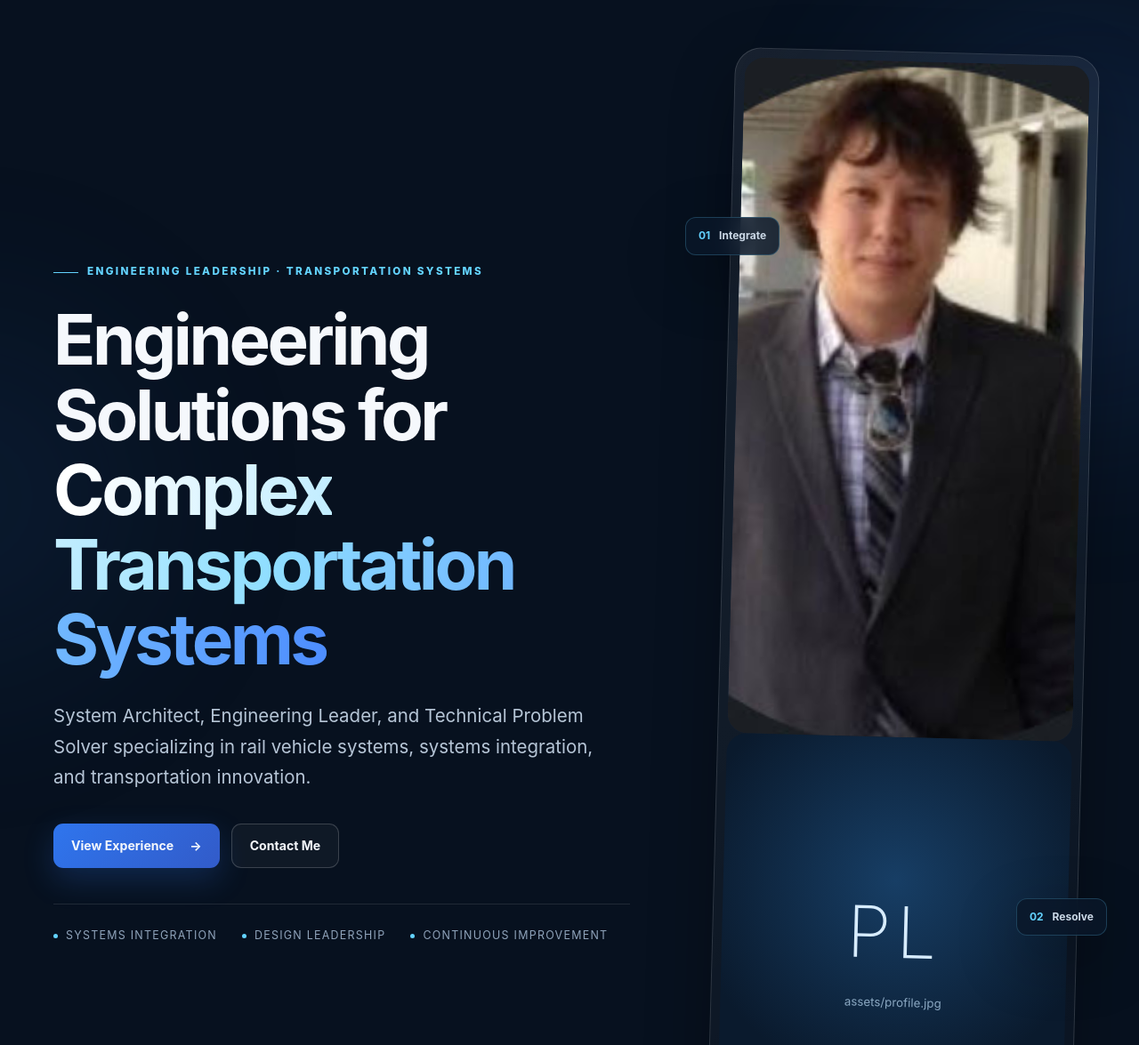
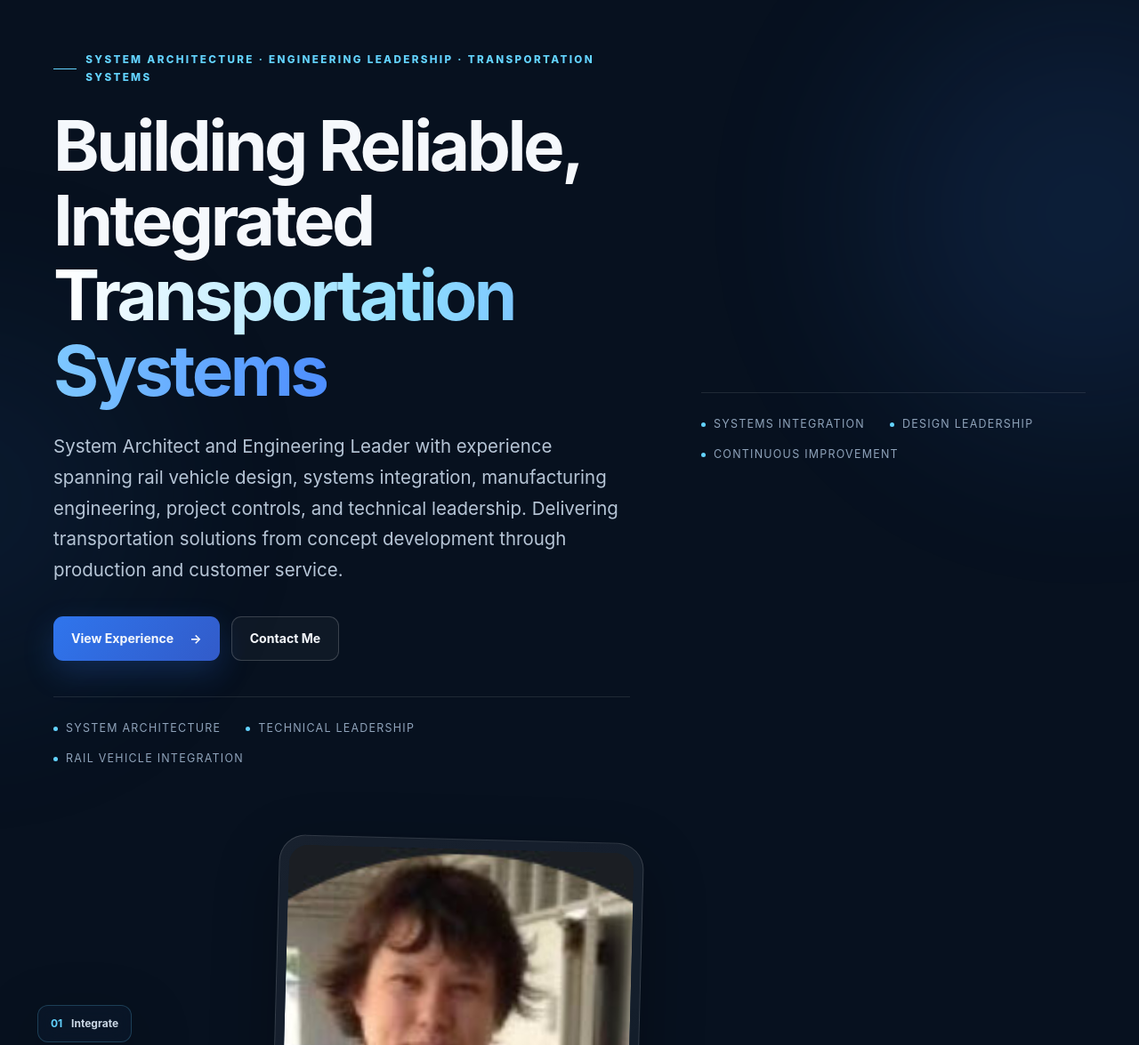
Before and after one commit to phillipliems/phillipliems.github.io, a plain HTML site: page index.html in a window 1280 px wide. Shown: the part 120-1295 px from the top of the page at 89% size. Drawn offline with Linux system fonts and the light colour scheme.

Commit message:
Revise meta tags and hero section content
Updated the description meta tag and title to reflect new professional roles and focus areas. Enhanced the hero section with additional details about expertise and experience.

```diff
--- a/index.html
+++ b/index.html
@@ -4,14 +4,14 @@
   <meta charset="utf-8">
   <meta name="viewport" content="width=device-width, initial-scale=1">
   <meta name="theme-color" content="#07111f">
-  <meta name="description" content="Phillip Liems is a Component Engineer and Design Lead specializing in passenger rail systems, systems integration, supplier coordination, and engineering leadership.">
+<meta name="description" content="Phillip Liems is a System Architect and Engineering Leader specializing in rail vehicle systems, transportation integration, technical leadership, and multidisciplinary engineering execution.">
   <meta name="keywords" content="Phillip Liems, component engineer, design lead, passenger rail, systems integration, engineering leadership">
   <meta name="author" content="Phillip Liems">
   <meta property="og:title" content="Phillip Liems | Engineering Portfolio">
   <meta property="og:description" content="Engineering solutions for complex transportation systems.">
   <meta property="og:type" content="website">
   <meta property="og:image" content="assets/profile.jpg">
-  <title>Phillip Liems | Component Engineer &amp; Design Lead</title>
+  <title>Phillip Liems | System Architect & Engineering Leader</title>
   <link rel="stylesheet" href="style.css">
   <script src="script.js" defer></script>
 </head>
@@ -42,14 +42,44 @@
 
   <main id="main-content">
     <section class="hero section container" aria-labelledby="hero-title">
-      <div class="hero-copy reveal">
-        <div class="eyebrow"><span></span> Engineering leadership · Transportation systems</div>
-        <h1 id="hero-title">Engineering Solutions for <span>Complex Transportation Systems</span></h1>
-        <p class="hero-subtitle">System Architect, Engineering Leader, and Technical Problem Solver specializing in rail vehicle systems, systems integration, and transportation innovation.</p>
-        <div class="hero-actions">
-          <a class="button button-primary" href="#experience">View Experience <span aria-hidden="true">→</span></a>
-          <a class="button button-secondary" href="#contact">Contact Me</a>
-        </div>
+   <div class="hero-copy reveal">
+
+    <div class="eyebrow">
+        <span></span>
+        System Architecture · Engineering Leadership · Transportation Systems
+    </div>
+
+    <h1 id="hero-title">
+        Building Reliable, Integrated
+        <span>Transportation Systems</span>
+    </h1>
+
+    <p class="hero-subtitle">
+        System Architect and Engineering Leader with experience spanning
+        rail vehicle design, systems integration, manufacturing engineering,
+        project controls, and technical leadership. Delivering transportation
+        solutions from concept development through production and customer service.
+    </p>
+
+    <div class="hero-actions">
+        <a class="button button-primary" href="#experience">
+            View Experience
+            <span aria-hidden="true">→</span>
+        </a>
+
+        <a class="button button-secondary" href="#contact">
+            Contact Me
+        </a>
+    </div>
+
+    <ul class="hero-proof" aria-label="Professional focus areas">
+        <li>System Architecture</li>
+        <li>Technical Leadership</li>
+        <li>Rail Vehicle Integration</li>
+    </ul>
+
+</div>
+
         <ul class="hero-proof" aria-label="Professional focus areas">
           <li>Systems Integration</li><li>Design Leadership</li><li>Continuous Improvement</li>
         </ul>
```
